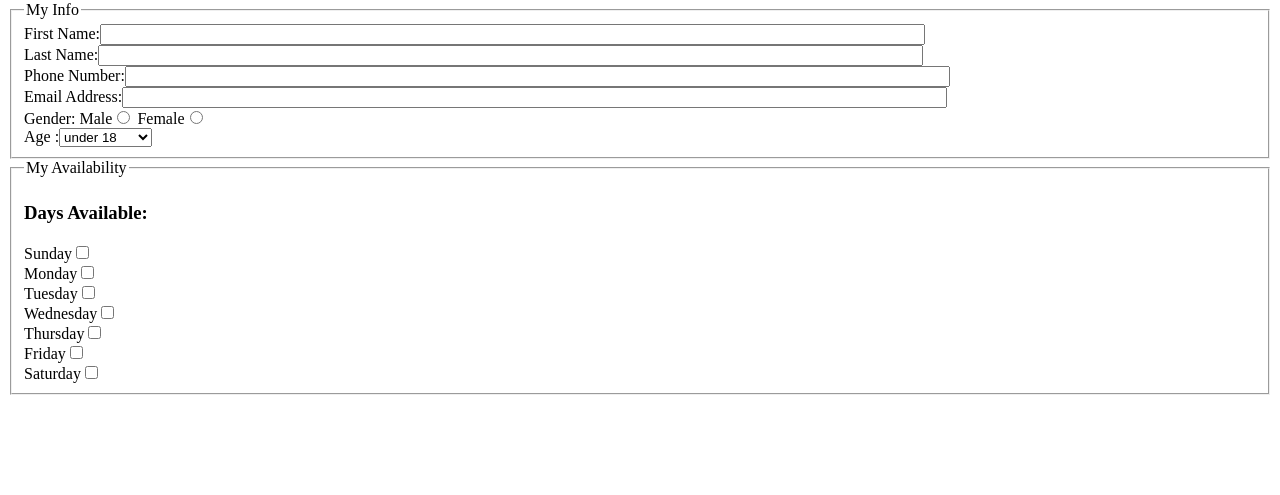
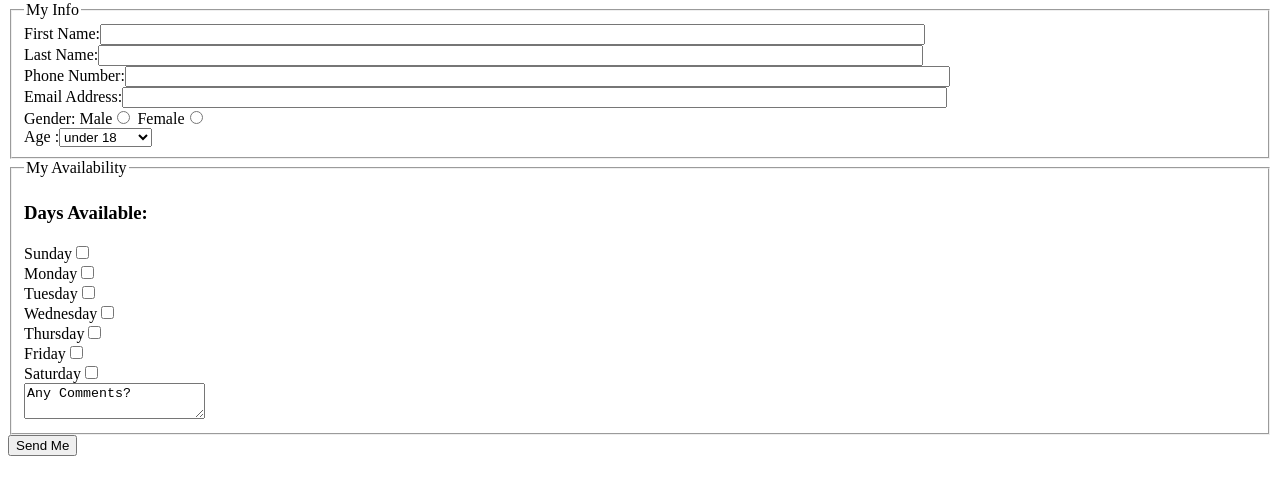
Before and after one commit to robowango/lab4, a plain HTML site: page index.html in a window 1280 px wide. Shown: the part 79-574 px from the top of the page. Drawn offline with Linux system fonts and the light colour scheme.

Commit message:
Update index.html
d

```diff
--- a/index.html
+++ b/index.html
@@ -43,3 +43,10 @@
 				<div><label>Friday<input type="checkbox" name="available_field[]" value="friday"></label></div>
 				<div><label>Saturday<input type="checkbox" name="available_field[]" value="saturday"></label></div>
 			</div>
+			<textarea name="comments_field" >Any Comments?</textarea>
+		</fieldset>
+		<input type="hidden" name="hidden_field" value="rrangel3">
+		<input type="submit" value="Send Me">
+	</form>
+</body>
+</html>
```
